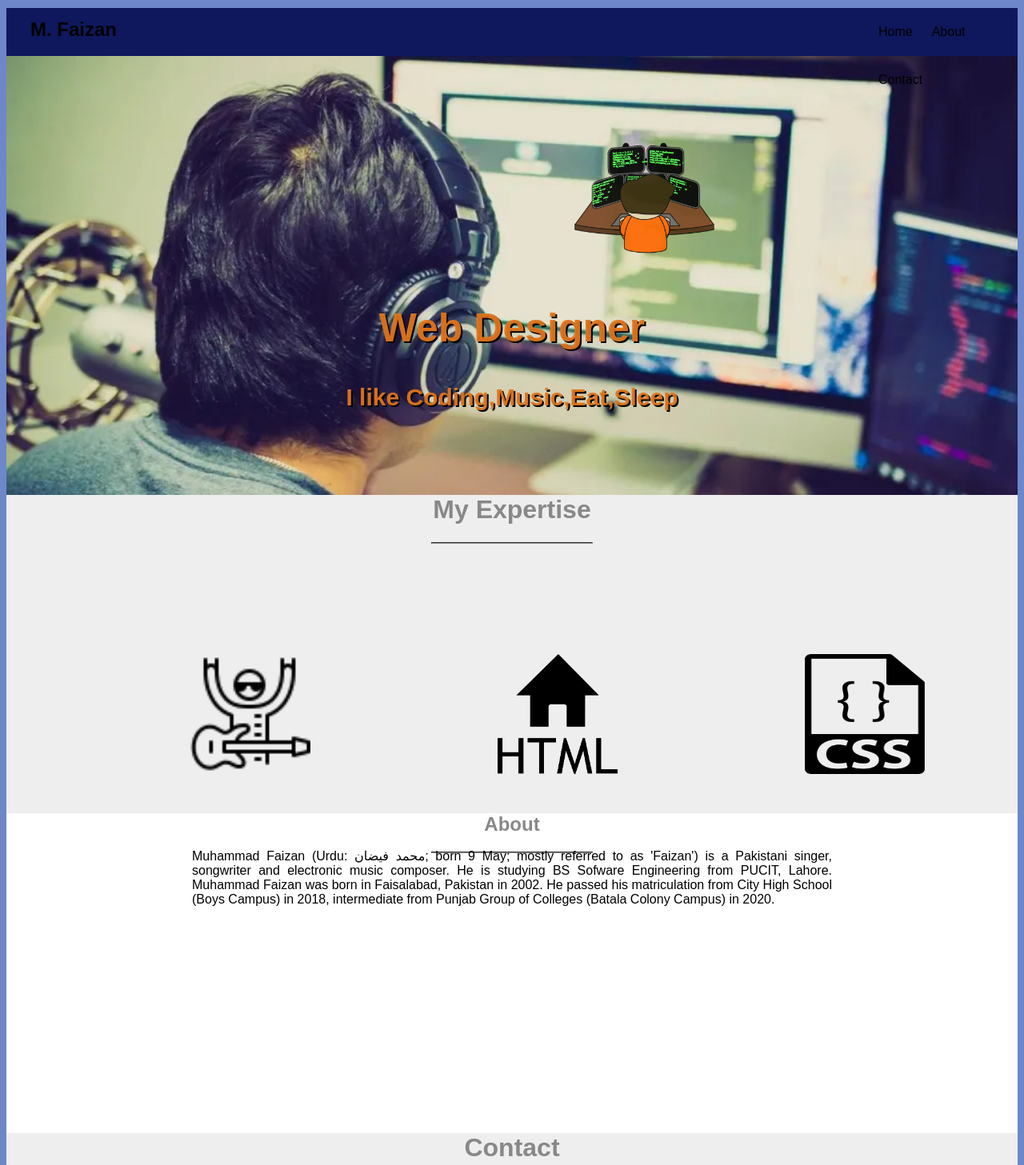
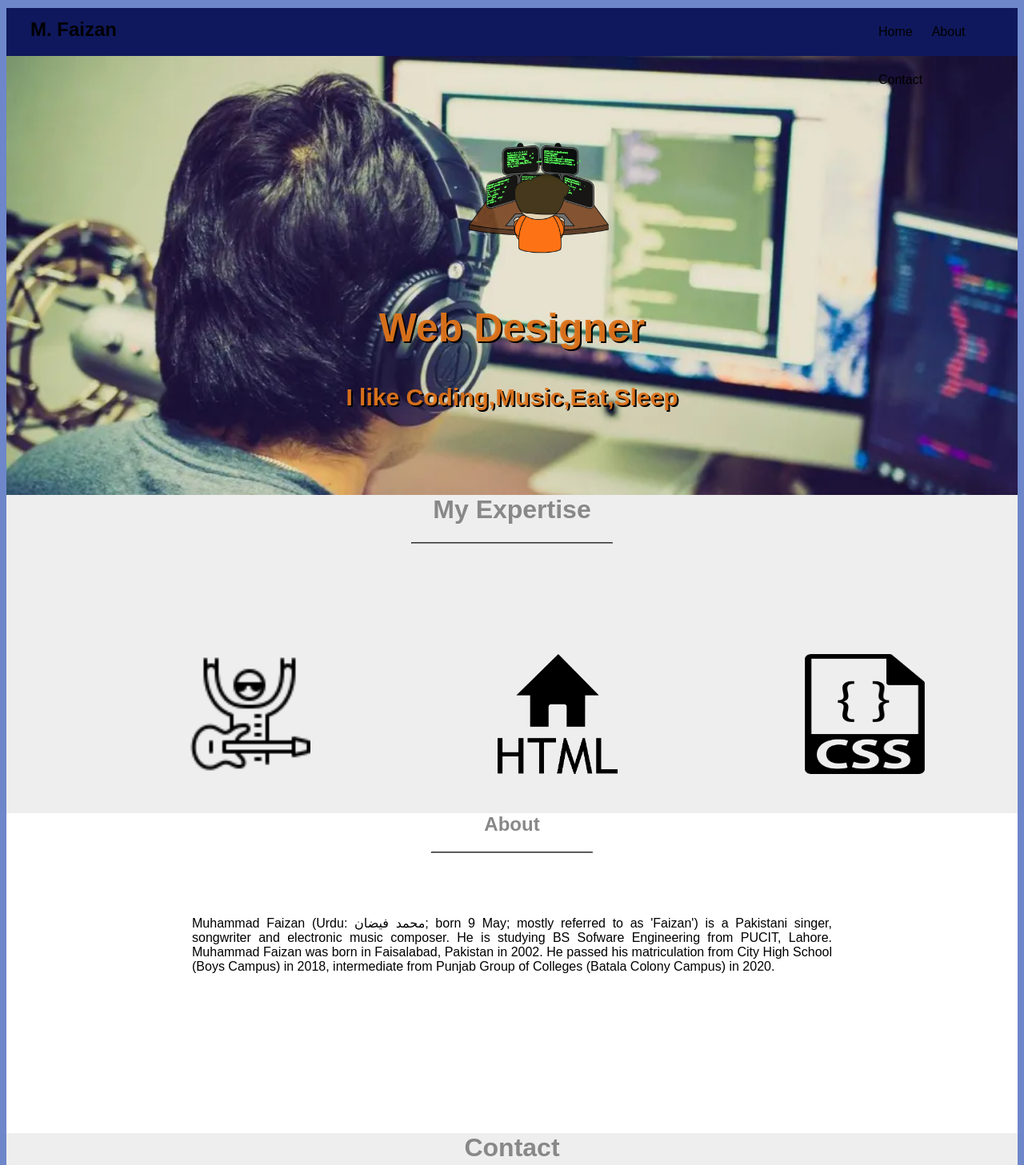
Before and after one commit to mfaizan02/mfaizan02.github.io, a plain HTML site: page index.html in a window 1280 px wide. Shown: the top 1457 px of the page at 80% size. Drawn offline with Linux system fonts and the light colour scheme.

Commit message:
updated.css

```diff
--- a/css/style.css
+++ b/css/style.css
@@ -51,7 +51,7 @@ background-color: rgb(110, 135, 202);
 .header img{
     width: 175px;
     height: 175px;
-    margin-left: 572px;
+    margin-left: 440px;
     margin-top: 90px;
     opacity: 90%;
 }
@@ -83,7 +83,7 @@ background-color: rgb(110, 135, 202);
     text-align: center;
 }
 .content hr{
-    width: 200px;
+    width: 250px;
     border-color: #888;
 }
 .content img{
@@ -114,6 +114,7 @@ background-color: rgb(110, 135, 202);
     margin-top: -22px;
 }
 .isiabout p{
+    margin-top: 100px;
     font-family: sans-serif;
     text-align: justify;
 }
```
